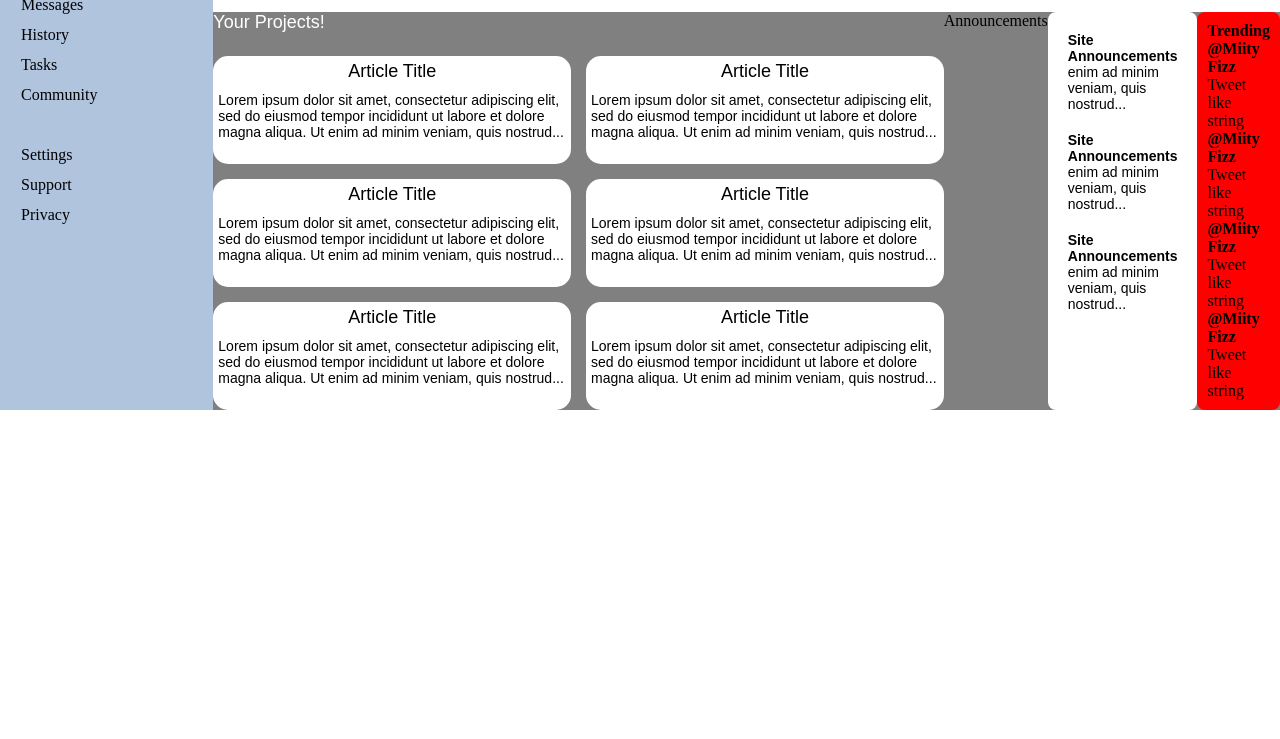
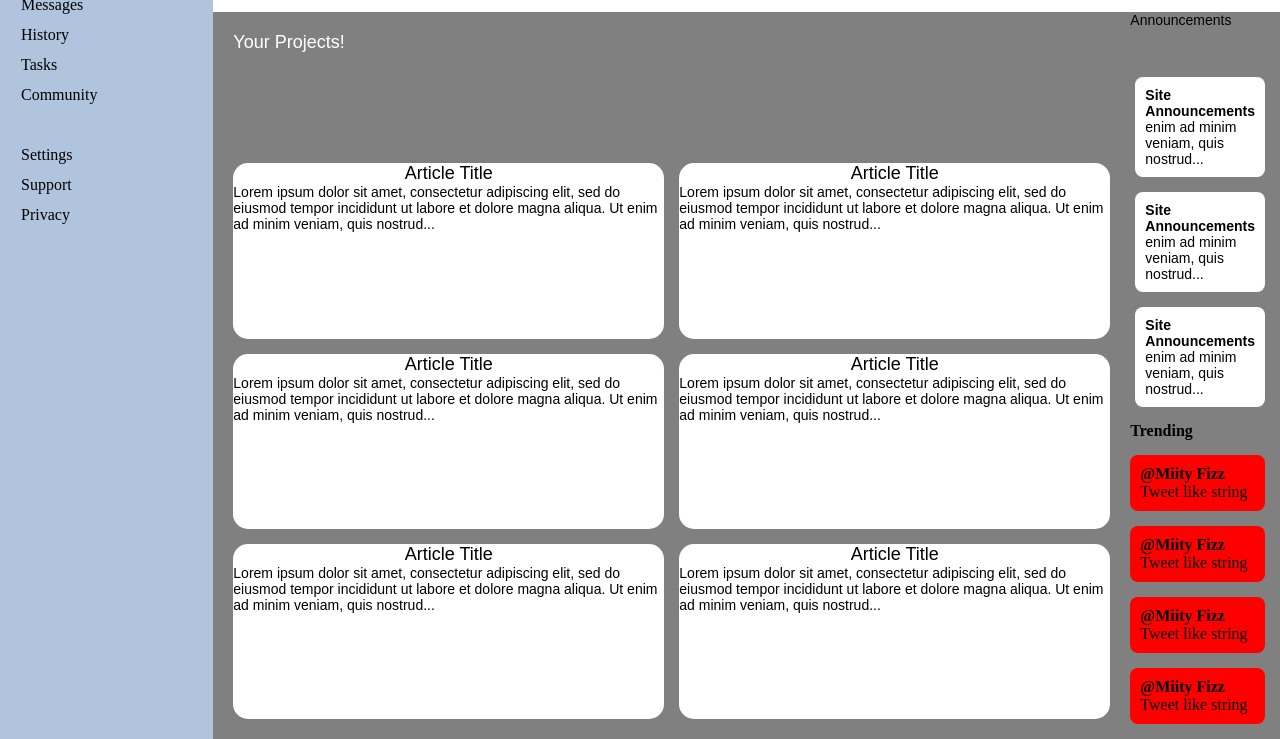
Before and after one commit to FisheyMug/Admin_Dashboard, a plain HTML site: page index.html in a window 1280 px wide. Shown: the part 121-860 px from the top of the page. Before the commit the page ends 800 px from the top, so only its background shows below. Drawn offline with Linux system fonts and the light colour scheme.

Commit message:
layout mostly finished, style and final touces needed

```diff
--- a/index.html
+++ b/index.html
@@ -81,9 +81,9 @@
                 </div>
             </div>
 
+            <div class="rightBox">
+                <div class="anouncements">
                     <p class= "aTitle">Announcements</p>
-            <div class="anouncements">
-
                     <div class="aCard">
                         <p class="title">Site Announcements</p>
                         <p> enim ad minim veniam, quis nostrud...</p>
@@ -117,6 +117,8 @@
                         <p>Tweet like string</p>
                 </div>
             </div>
+
+        </div>
     </div>
 
   <script src="script.js"></script>
--- a/style.css
+++ b/style.css
@@ -68,16 +68,17 @@
       grid-row: 1/3;
       gap: 15px;
       grid-template-columns: repeat(2, auto);
-      grid-template-rows: repeat(3, auto)
+      grid-template-rows: repeat(3, auto);
+      margin: 20px;
   }
 
   .pTitle {
       height: 10px;
+      grid-column: 1/3;
   }
 
   .aTitle {
-      margin-bottom: 0px;
-      height: 10px;
+      height: 50px;
   }
   .projects p {
     font-size: 18px;
@@ -97,7 +98,7 @@
     color: black;
     font-weight: normal;
     font-size: 14px;
-      padding: 5px;
+      padding: 0px;
   }
 
   .card .title {
@@ -105,20 +106,23 @@
     text-align: center;
   }
 
-  .pTitle {
-      grid-column: 1/3;
+
+  .anouncements {
   }
 
   .anouncements p {
     font-size: 14px;
     font-family: sans-serif;
     text-align: left;
+    gap: 15px;
   }
 
-  .anouncements {
+  .anouncements .aCard {
       background-color: white;
       padding: 10px;
       border-radius: 8px;
+      margin: 15px;
+      margin-left: 5px;
   }
 
   .aCard {
@@ -129,10 +133,12 @@
       font-weight: bold;
   }
 
-  .trending {
+  .trending .tCard{
       padding-top: 20px;
       background-color: red;
       grid-column: 2/3;
       border-radius: 8px;
       padding: 10px;
+      margin: 15px;
+      margin-left: 0px;
   }
```
Lines whose indentation alone changed are shown as unchanged.
